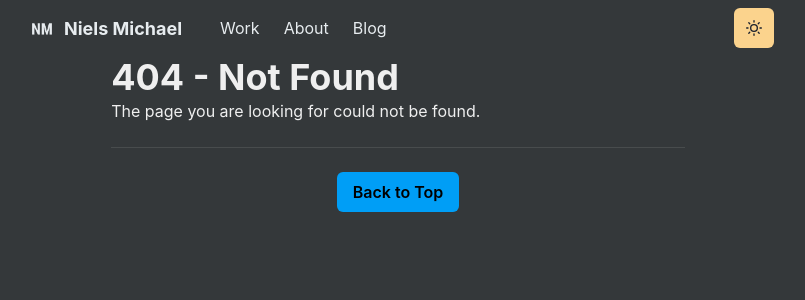
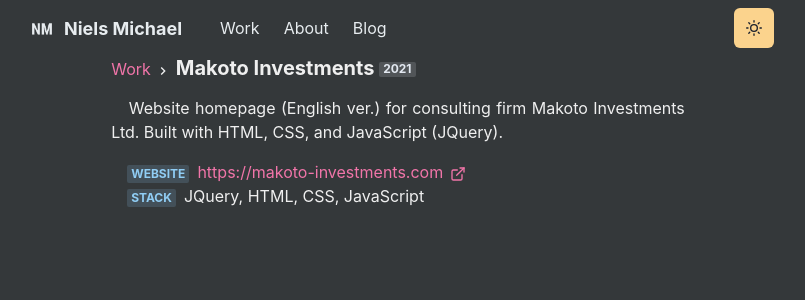
Before and after one commit to nielsmichael/niels-homepage, a Next.js app: page /work/makoto-investments in a window 1280 px wide. Before the commit this address had no page. Shown: the top 300 px of the page, without its empty margins (242-1047 px from the left). Built offline with nearby package versions, Linux system fonts and the light colour scheme.

Commit message:
Add Makoto Investments article page

```diff
--- /dev/null
+++ b/components/post.js
@@ -0,0 +1,35 @@
+import NextLink from 'next/link'
+import { Heading, Box, Image, Link, Badge } from '@chakra-ui/react'
+import { ChevronRightIcon } from '@chakra-ui/icons'
+
+export const Title = ({ children }) => (
+  <Box>
+    <NextLink href="/work">
+      <Link>Work</Link>
+    </NextLink>
+    <span>
+      &nbsp;
+      <ChevronRightIcon />
+      &nbsp;
+    </span>
+    <Heading display="inline-block" as="h3" fontSize={20} mb={4}>
+      {children}
+    </Heading>
+  </Box>
+)
+
+export const PostImage = ({ src, alt }) => (
+  <Image
+    borderRadius='lg'
+    w='full'
+    src={src}
+    alt={alt}
+    mb={4}
+  />
+)
+
+export const Meta = ({ children }) => (
+  <Badge colorScheme='blue' mr={2}>
+    {children}
+  </Badge>
+)
--- /dev/null
+++ b/pages/work/makoto-investments.js
@@ -0,0 +1,40 @@
+import { Container, Badge, Link, List, ListItem } from '@chakra-ui/react'
+import { ExternalLinkIcon } from '@chakra-ui/icons'
+import { Title, WorkImage, Meta } from '../../components/post'
+import Blurb from '../../components/blurb'
+import Layout from '../../components/layouts/article'
+
+const Article = () => {
+  return (
+    <Layout title="Makoto Investments">
+      <Container>
+        <Title>
+          Makoto Investments <Badge>2021</Badge>
+        </Title>
+        <Blurb>
+          Website homepage (English ver.) for consulting firm Makoto Investments
+          Ltd. Built with HTML, CSS, and JavaScript (JQuery).
+        </Blurb>
+        <List ml={4} my={4}>
+          <ListItem>
+            <Meta>Website</Meta>
+            <Link href="https://makoto-investments.com">
+              https://makoto-investments.com <ExternalLinkIcon mx="2px" />
+            </Link>
+          </ListItem>
+          <ListItem>
+            <Meta>Stack</Meta>
+            <span>JQuery, HTML, CSS, JavaScript</span>
+          </ListItem>
+        </List>
+
+        {/*
+        * Add images here
+        <WorkImage></WorkImage>
+        */}
+      </Container>
+    </Layout>
+  )
+}
+
+export default Article
```
